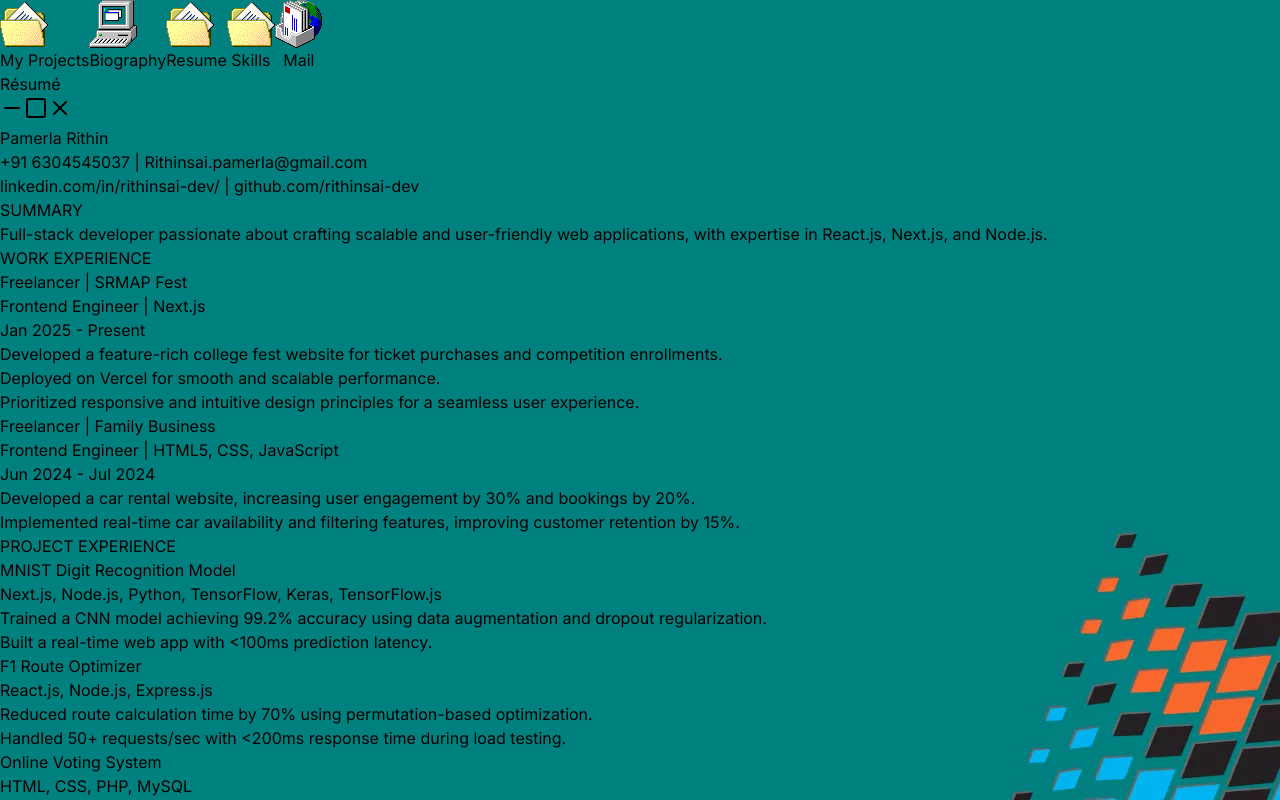
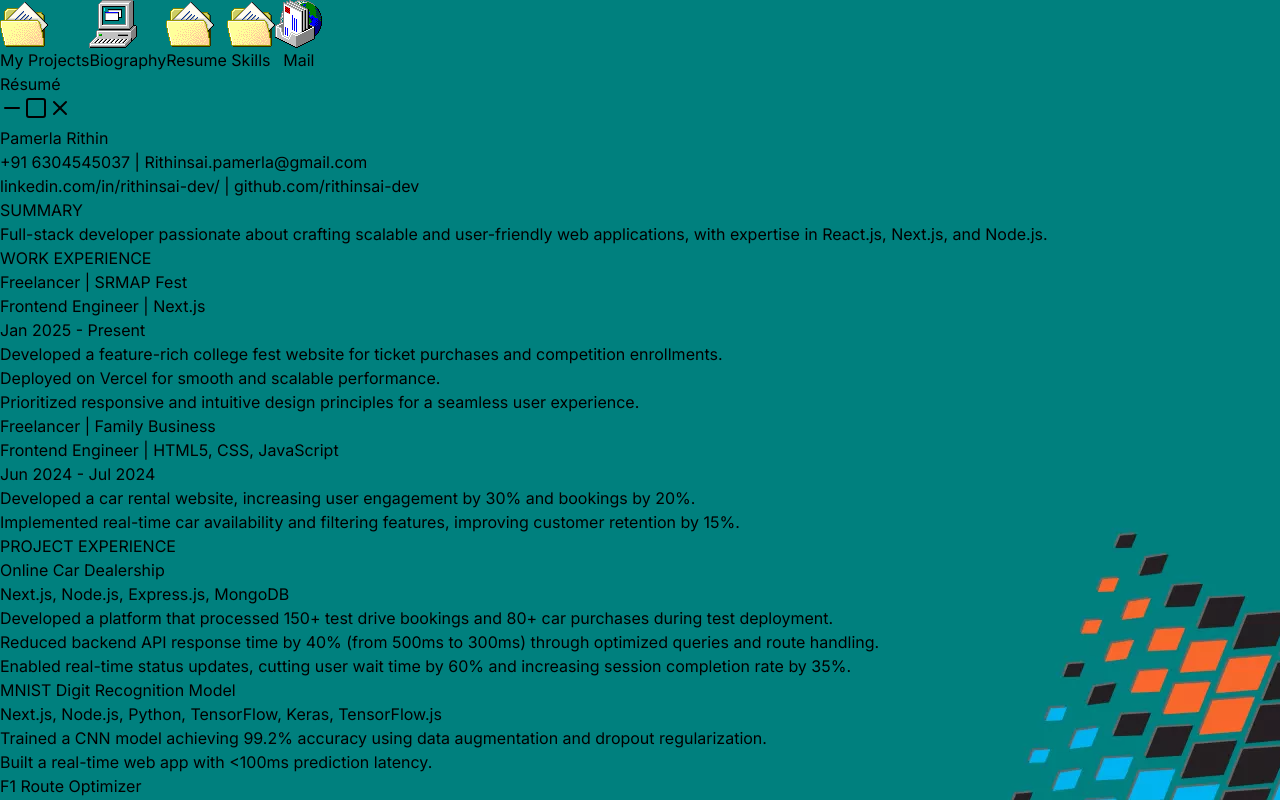
Before and after one commit to rithinsai-dev/portfolio-95, a Next.js app in the folder portfolio95/: page / in a window 1280 px wide. Both pictures are taken after a click on the button "Resume". Shown: the top 800 px of the page. Built offline with nearby package versions, Linux system fonts and the light colour scheme.

Commit message:
Updated my resume and projects

```diff
--- a/portfolio95/src/components/project-folder.tsx
+++ b/portfolio95/src/components/project-folder.tsx
@@ -8,8 +8,10 @@ interface Project {
 
 const projects: Project[] = [
   { name: "MNIST Digit Recognition Model", repoUrl: "https://github.com/rithinsai-dev/MNIST-Full-Stack" },
+  { name: "MicroGPT", repoUrl: "https://colab.research.google.com/drive/1ZlnB7309Uwgu1p038NVNilGsqxwiVI2t?usp=sharing" },
+  { name: "Online Car Dealership", repoUrl: "https://github.com/rithinsai-dev/online-car-dealership" },
   { name: "F1 Route Optimizer", repoUrl: "https://github.com/rithinsai-dev/F1" },
-  { name: "Online Voting System", repoUrl: "https://github.com/rithinsai11/online-voting-system" },
+
   // Add more projects as needed
 ];
 
--- a/portfolio95/src/components/resume-window.tsx
+++ b/portfolio95/src/components/resume-window.tsx
@@ -60,6 +60,15 @@ export function ResumeWindow({ id, title, zIndex }: ResumeWindowProps) {
           <div>
             <h2 className="text-lg font-bold border-b border-gray-300 mb-2">PROJECT EXPERIENCE</h2>
             <div className="space-y-4">
+            <div>
+                <p className="font-semibold">Online Car Dealership</p>
+                <p className="text-sm italic">Next.js, Node.js, Express.js, MongoDB</p>
+                <ul className="list-disc list-inside text-sm space-y-1 mt-1">
+                  <li>Developed a platform that processed 150+ test drive bookings and 80+ car purchases during test deployment.</li>
+                  <li>Reduced backend API response time by 40% (from 500ms to 300ms) through optimized queries and route handling.</li>
+                  <li>Enabled real-time status updates, cutting user wait time by 60% and increasing session completion rate by 35%.</li>
+                </ul>
+              </div>
               <div>
                 <p className="font-semibold">MNIST Digit Recognition Model</p>
                 <p className="text-sm italic">Next.js, Node.js, Python, TensorFlow, Keras, TensorFlow.js</p>
@@ -69,19 +78,12 @@ export function ResumeWindow({ id, title, zIndex }: ResumeWindowProps) {
                 </ul>
               </div>
               <div>
+
                 <p className="font-semibold">F1 Route Optimizer</p>
                 <p className="text-sm italic">React.js, Node.js, Express.js</p>
                 <ul className="list-disc list-inside text-sm space-y-1 mt-1">
                   <li>Reduced route calculation time by 70% using permutation-based optimization.</li>
                   <li>Handled 50+ requests/sec with &lt;200ms response time during load testing.</li>
-                </ul>
-              </div>
-              <div>
-                <p className="font-semibold">Online Voting System</p>
-                <p className="text-sm italic">HTML, CSS, PHP, MySQL</p>
-                <ul className="list-disc list-inside text-sm space-y-1 mt-1">
-                  <li>Developed a secure voting platform that processed 100+ votes during test deployments.</li>
-                  <li>Reduced vote processing time by 60%, ensuring real-time vote updates.</li>
                 </ul>
               </div>
             </div>
```
